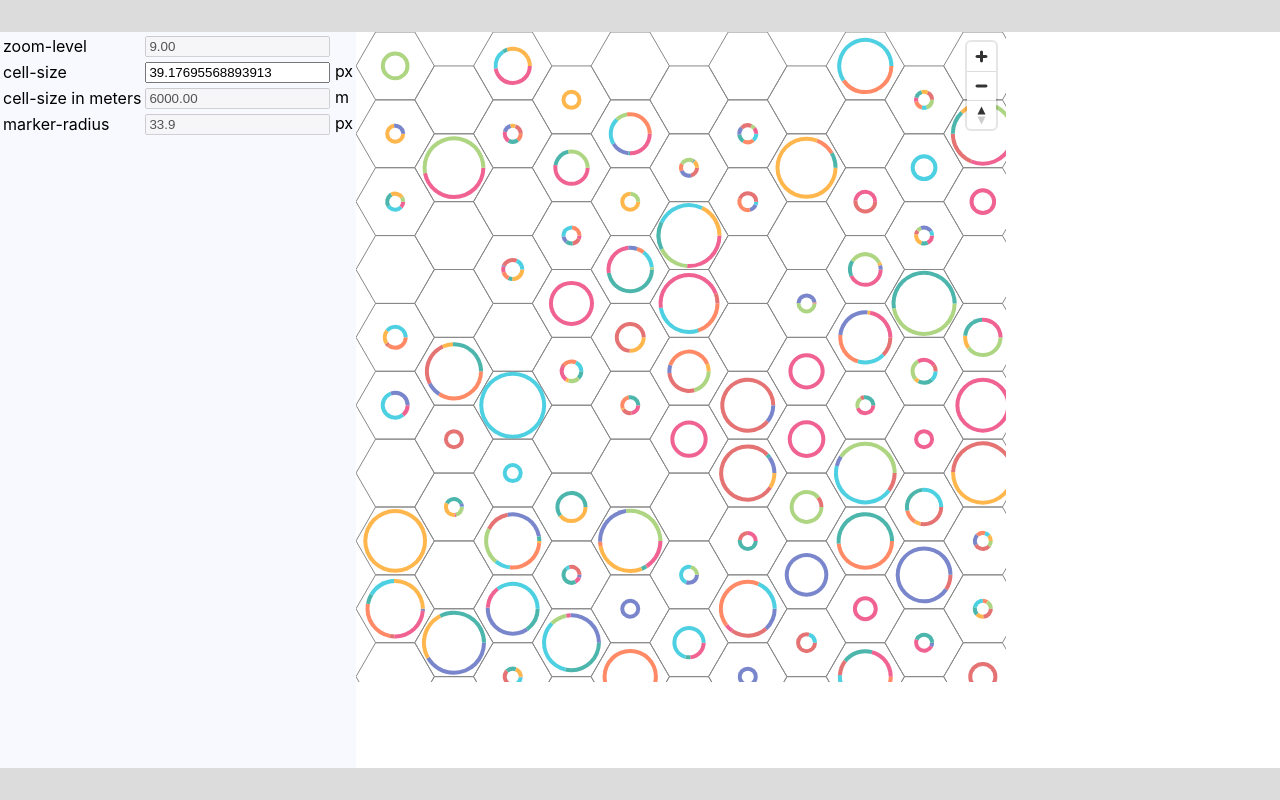
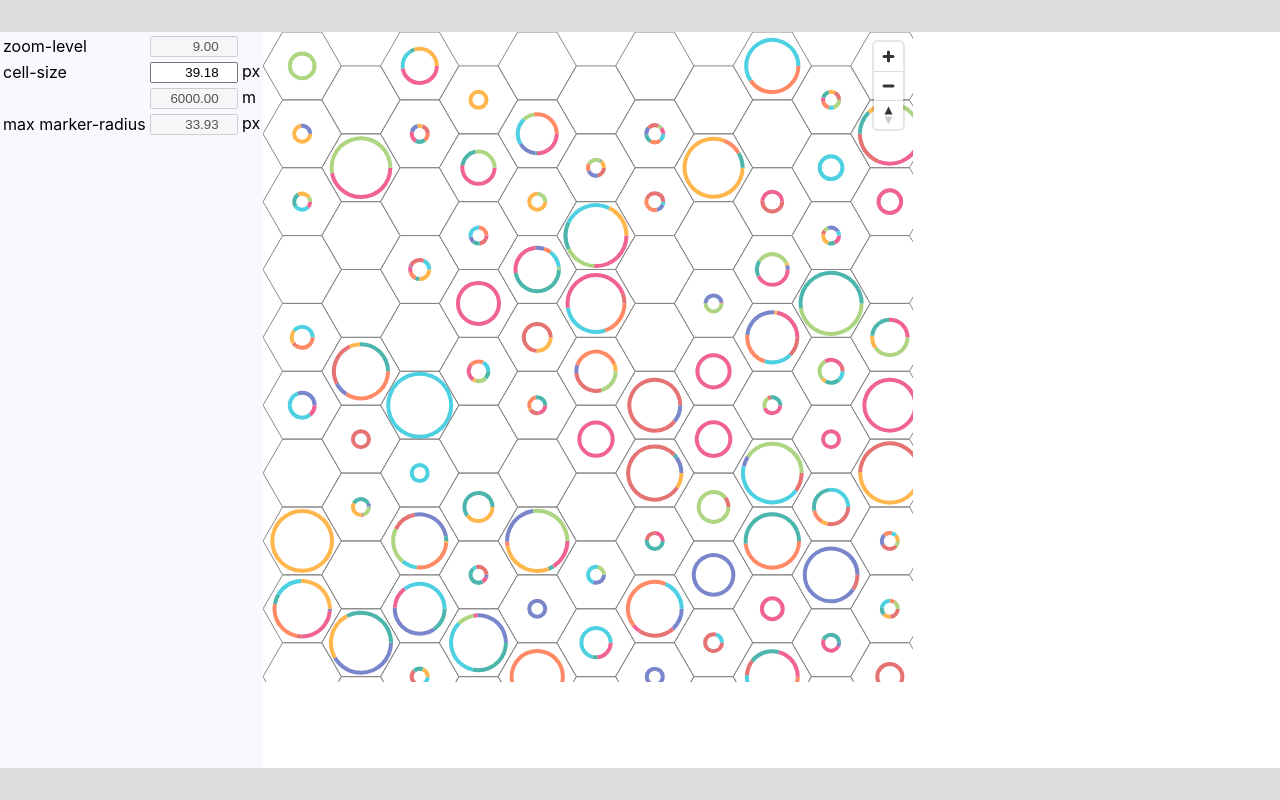
Before and after one commit to artembert/cluster-sizes, a React (Create React App) app: page / in a window 1280 px wide. Built offline with nearby package versions, Linux system fonts and the light colour scheme; no server answers.

Commit message:
Update sidebar styles

```diff
--- a/src/components/UIComponents/Sidebar/Sidebar.module.css
+++ b/src/components/UIComponents/Sidebar/Sidebar.module.css
@@ -1,4 +1,9 @@
 .layout {
-    display: grid;
-    grid-gap: 8px;
+  display: grid;
+  grid-gap: 8px;
 }
+
+.input {
+  width: 80px;
+  text-align: right;
+}
--- a/src/components/UIComponents/Sidebar/Sidebar.tsx
+++ b/src/components/UIComponents/Sidebar/Sidebar.tsx
@@ -28,15 +28,21 @@ const Sidebar: FunctionComponent = () => {
           <tr>
             <td>zoom-level</td>
             <td>
-              <input value={zoomLevel.toFixed(2)} type="number" disabled />
+              <input
+                value={zoomLevel.toFixed(2)}
+                type="number"
+                className={styles.input}
+                disabled
+              />
             </td>
           </tr>
           <tr>
             <td>cell-size</td>
             <td>
               <input
-                value={cellOuterRadius}
+                value={cellOuterRadius.toFixed(2)}
                 type="number"
+                className={styles.input}
                 min={MIN_CELL_RADIUS}
                 onChange={handleCellSizeChange}
               />
@@ -44,22 +50,24 @@ const Sidebar: FunctionComponent = () => {
             </td>
           </tr>
           <tr>
-            <td>cell-size in meters</td>
+            <td></td>
             <td>
               <input
                 value={cellSizeInMeters.toFixed(2)}
                 type="number"
+                className={styles.input}
                 disabled
               />
               &nbsp;m
             </td>
           </tr>
           <tr>
-            <td>marker-radius</td>
+            <td>max marker-radius</td>
             <td>
               <input
-                value={cellInnerRadius.toFixed(1)}
+                value={cellInnerRadius.toFixed(2)}
                 type="number"
+                className={styles.input}
                 disabled
               />
               &nbsp;px
```
